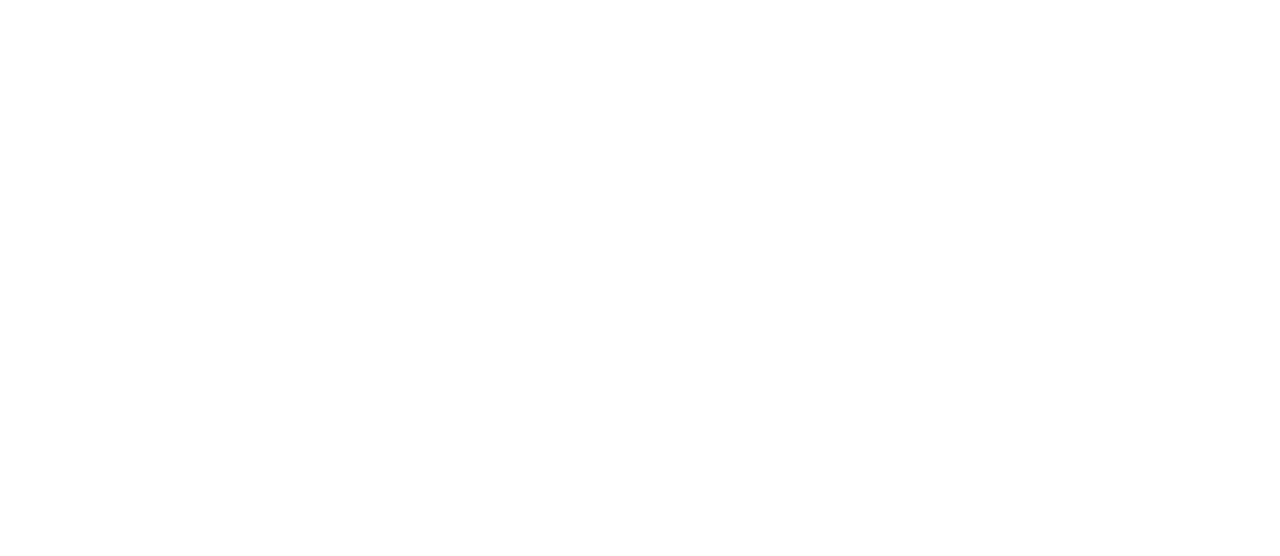
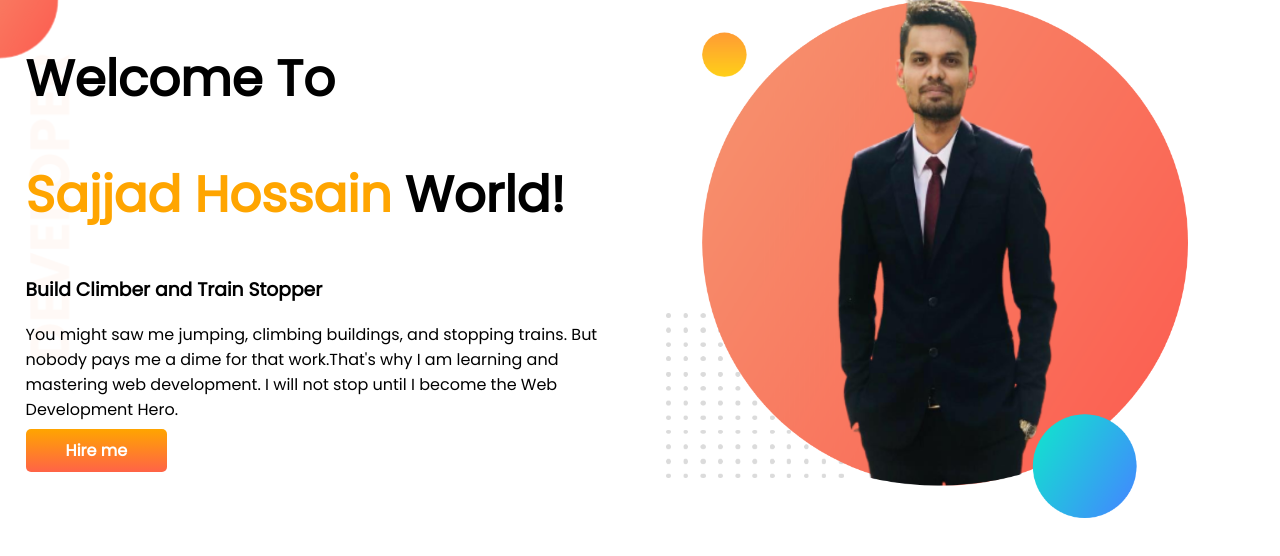
Before and after one commit to SajjadHossainAsif/developer-portfolio, a plain HTML site: page index.html in a window 1280 px wide. Drawn offline with Linux system fonts and the light colour scheme.

Commit message:
top-banner added

```diff
--- a/index.html
+++ b/index.html
@@ -1,13 +1,34 @@
 <!DOCTYPE html>
 <html lang="en">
+
 <head>
     <meta charset="UTF-8">
     <meta http-equiv="X-UA-Compatible" content="IE=edge">
     <meta name="viewport" content="width=device-width, initial-scale=1.0">
     <title>developer-portfolio</title>
+    <link rel="preconnect" href="https://fonts.googleapis.com">
+    <link rel="preconnect" href="https://fonts.gstatic.com" crossorigin>
+    <link href="https://fonts.googleapis.com/css2?family=Poppins&display=swap" rel="stylesheet">
     <link rel="stylesheet" href="style.css">
+
 </head>
+
 <body>
+    <section class="top-banner">
+        <div class="half-width">
+            <h1>Welcome To</h1>
+            <h1><span class="orange-color">Sajjad Hossain</span> World!</h1>
+            <h3>Build Climber and Train Stopper</h3>
+            <p>You might saw me jumping, climbing buildings, and stopping trains. But nobody pays me a dime for that
+                work.That's why I am learning and mastering web development. I will not stop until I become the Web
+                Development Hero.</p>
+            <a class="button-text" target="_blank" href="https://www.linkedin.com/in/sajjad-asif-688339109/">Hire me</a>
+        </div>
+        <div class="half-width">
+            <img src="images/my-bg.png" alt="sajjad image">
+        </div>
+    </section>
 
 </body>
+
 </html>
--- a/style.css
+++ b/style.css
@@ -0,0 +1,34 @@
+body {
+    font-family: 'Poppins', sans-serif;
+    margin: 0;
+}
+
+h1 {
+    font-size: 50px;
+}
+.orange-color {
+    color: orange;
+}
+section {
+    display: flex;
+}
+
+.half-width {
+    width: 50%;
+    padding-left: 2%;
+}
+.half-width img{
+    width: 85%;
+}
+.button-text {
+    text-decoration: none;
+    background-image: linear-gradient(orange, tomato);
+    padding: 10px 40px;
+    border-radius: 5px;
+    color: white;
+    font-weight: 700;
+}
+.top-banner {
+    background-image: url(images/top-banner.png);
+    background-repeat: no-repeat;
+}
```
Also changed, not shown: images/dream-bg.png (added), images/exp-bg.png (added), images/jhankar.png (added), images/jhankar2.png (added), images/my-bg.png (added), images/my-bg2.png (added), images/top-banner.png (added), 7 other files.
